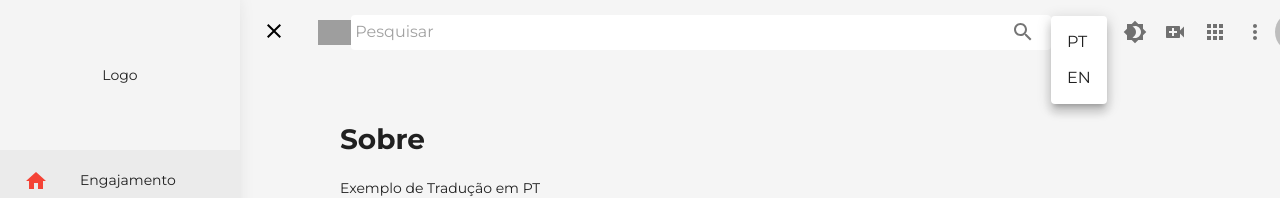
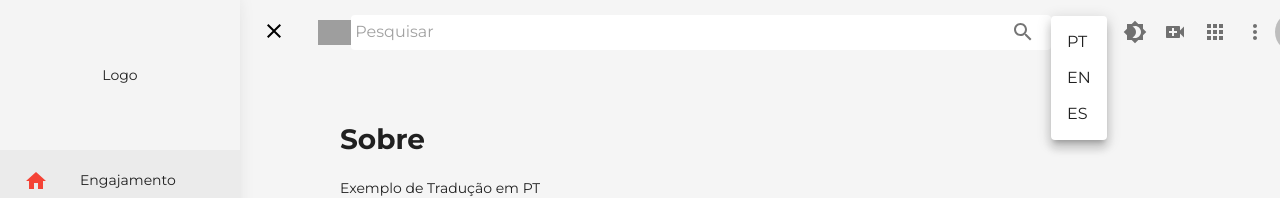
Before and after one commit to JVOMartins/fluxo-admin, a Next.js app: page / in a window 1280 px wide. Both pictures are taken after a click on the button "PT". Shown: the top 198 px of the page. Built offline with nearby package versions, Linux system fonts and the light colour scheme; grey boxes are pictures that could not be loaded.

Commit message:
feat: add dinamic render translate by files

```diff
--- a/src/components/SelectLanguages/index.tsx
+++ b/src/components/SelectLanguages/index.tsx
@@ -5,7 +5,7 @@ import MenuItem from '@material-ui/core/MenuItem'
 import { useCallback, useState } from 'react'
 
 const SelectLanguage: React.FC = () => {
-  const { locale, updateLocale } = useTranslation()
+  const { currentLocale, updateLocale, avaliableLocales } = useTranslation()
   const [anchorEl, setAnchorEl] = useState<null | HTMLElement>(null)
 
   const handleClick = (event: React.MouseEvent<HTMLButtonElement>) => {
@@ -28,7 +28,7 @@ const SelectLanguage: React.FC = () => {
         aria-haspopup="true"
         onClick={handleClick}
       >
-        {locale}
+        {currentLocale}
       </Button>
       <Menu
         id="simple-menu"
@@ -37,8 +37,11 @@ const SelectLanguage: React.FC = () => {
         open={Boolean(anchorEl)}
         onClose={handleClose}
       >
-        <MenuItem onClick={() => handleLocale('pt')}>PT</MenuItem>
-        <MenuItem onClick={() => handleLocale('en')}>EN</MenuItem>
+        {avaliableLocales.map(item => (
+          <MenuItem onClick={() => handleLocale(item)}>
+            {item.toUpperCase()}
+          </MenuItem>
+        ))}
       </Menu>
     </div>
   )
--- a/src/contexts/Intl.tsx
+++ b/src/contexts/Intl.tsx
@@ -1,33 +1,50 @@
 import { createContext, useContext, useState } from 'react'
-import { LangStrings } from '@languages/Strings'
+import { LangStrings, locales, defaultLocale } from '@languages/Strings'
 
-export const defaultLocale = 'pt'
-export const locales = ['pt', 'en']
+interface LanguageContextData {
+  defaultLocale: string
+  text(key: string): object
+  currentLocale: string
+  updateLocale(key: string): void
+  avaliableLocales: Array<string>
+}
 
-export const LanguageContext = createContext([])
+export const LanguageContext = createContext<LanguageContextData>(
+  {} as LanguageContextData
+)
 
 export const LanguageProvider: React.FC = ({ children }) => {
-  const [locale, setLocale] = useState('pt')
+  const [currentLocale, setCurrentLocale] = useState('pt')
+
+  const updateLocale = (key: string) => setCurrentLocale(key)
+
+  const text = (key: string): object => {
+    if (!LangStrings[currentLocale][key]) {
+      console.warn(`No string '${key}' for locale '${currentLocale}'`)
+    }
+
+    return (
+      LangStrings[currentLocale][key] || LangStrings[defaultLocale][key] || ''
+    )
+  }
+
+  const avaliableLocales = locales
 
   return (
-    <LanguageContext.Provider value={[locale, setLocale]}>
+    <LanguageContext.Provider
+      value={{
+        defaultLocale,
+        updateLocale,
+        text,
+        currentLocale,
+        avaliableLocales
+      }}
+    >
       {children}
     </LanguageContext.Provider>
   )
 }
 
-export default function useTranslation() {
-  const [locale, setLocale] = useContext(LanguageContext)
+const useTranslation = () => useContext(LanguageContext)
 
-  const text = (key: string) => {
-    if (!LangStrings[locale][key]) {
-      console.warn(`No string '${key}' for locale '${locale}'`)
-    }
-
-    return LangStrings[locale][key] || LangStrings[defaultLocale][key] || ''
-  }
-
-  const updateLocale = (key: string) => setLocale(key)
-
-  return { text, locale, updateLocale }
-}
+export default useTranslation
--- a/src/languages/Strings.ts
+++ b/src/languages/Strings.ts
@@ -1,7 +1,12 @@
 import { StringsEnglish } from './en'
+import { StringsSpanish } from './es'
 import { StringsPortuguese } from './pt'
+
+export const locales = ['pt', 'en', 'es']
+export const defaultLocale = 'pt'
 
 export const LangStrings = {
   en: StringsEnglish,
-  pt: StringsPortuguese
+  pt: StringsPortuguese,
+  es: StringsSpanish
 }
--- /dev/null
+++ b/src/languages/es/index.ts
@@ -0,0 +1,3 @@
+import { StringsHome } from './pages/home'
+
+export const StringsSpanish = { ...StringsHome }
--- /dev/null
+++ b/src/languages/es/pages/home.ts
@@ -0,0 +1,4 @@
+export const StringsHome = {
+  about: 'Acerca de',
+  slogan: 'Ejemplo de traducción al español'
+}
```
